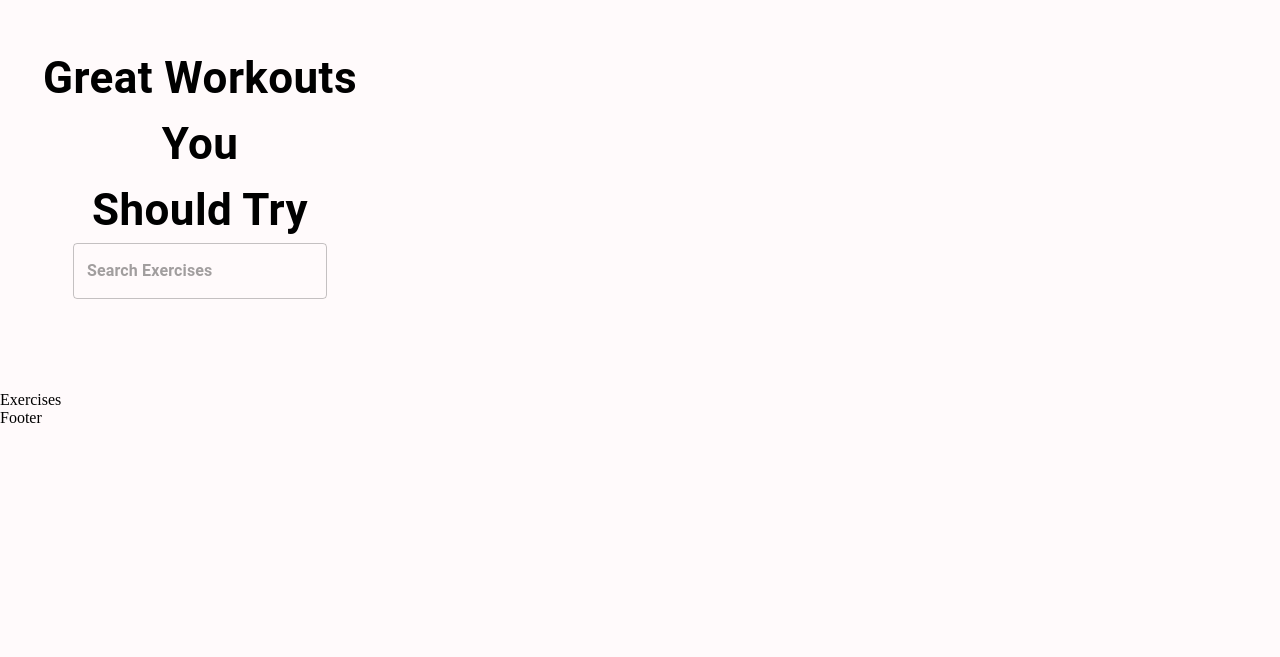
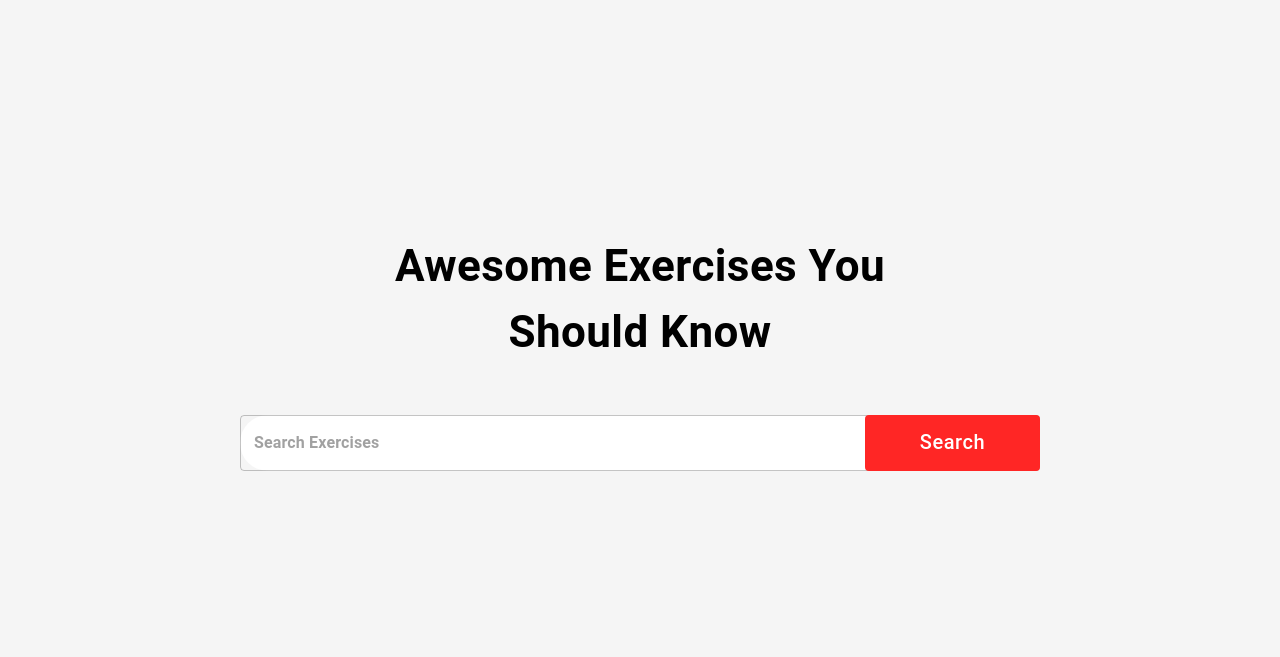
Before and after one commit to Pranav-malhotra/TrainRight, a React (Create React App) app: page / in a window 1280 px wide. Shown: the part 1123-1780 px from the top of the page. Before the commit the page ends 1550 px from the top, so only its background shows below. Built offline with nearby package versions, Linux system fonts and the light colour scheme; the HTML template or start-up script is replaced by a standard one.

Commit message:
search exercise

```diff
--- a/src/components/SearchExercises.jsx
+++ b/src/components/SearchExercises.jsx
@@ -1,27 +1,64 @@
-import React ,{useState, useEffect} from 'react';
-import {Box, Button, Stack ,TextField, Typography} from '@mui/material';
+import React, { useState, useEffect } from 'react';
+import { Box, Button, Stack, TextField, Typography } from '@mui/material';
 
 const SearchExercises = () => {
   return (
-    <Stack alignItems='center' mt='37px' justifyContent='center' p='20px'>
-      <Typography fontWeight={700} sx={{fontSize:{lg:'44px',xs:'30px',mb:'50px' ,textAlign:'center'}}}>
-      Great Workouts You <br />
-      Should Try
+    <Stack
+      alignItems="center"
+      justifyContent="center"
+      sx={{
+        minHeight: '100vh',
+        width: '100vw', // Full viewport width
+        display: 'flex',
+        textAlign: 'center',
+        backgroundColor: '#f5f5f5', // Optional background color
+      }}
+    >
+      <Typography
+        fontWeight={700}
+        sx={{
+          fontSize: { lg: '44px', xs: '30px' },
+          mb: '50px',
+          textAlign: 'center',
+          maxWidth: '600px',
+        }}
+      >
+        Awesome Exercises You <br />
+        Should Know
       </Typography>
-      <Box position='relative' mb='72px'>
+      <Box position="relative" mb="72px">
         <TextField
-        sx={{
-          input:{fontWeight:'700',border:'none', borderRadius:'4px'}
-        }}
-        height='76px' value=''
-        onChange={(e)=>{}}
-        placeholder='Search Exercises'
-        type='text' />
+          sx={{
+            input: { fontWeight: '700', border: 'none', borderRadius: '4px' },
+            width: { lg: '800px', xs: '350px' },
+            backgroundColor: '#fff',
+            borderRadius: '40px',
+          }}
+          height="76px"
+          value=""
+          onChange={(e) => {}}
+          placeholder="Search Exercises"
+          type="text"
+        />
+        <Button
+          className="search-btn"
+          sx={{
+            bgcolor: '#FF2625',
+            color: '#fff',
+            textTransform: 'none',
+            width: { lg: '175px', xs: '80px' },
+            fontSize: { lg: '20px', xs: '14px' },
+            height: '56px',
+            position: 'absolute',
+            right: '0',
+            marginLeft: '10px',
+          }}
+        >
+          Search
+        </Button>
       </Box>
+    </Stack>
+  );
+};
 
-    </Stack>
-
-  )
-}
-
-export default SearchExercises
+export default SearchExercises;
```
